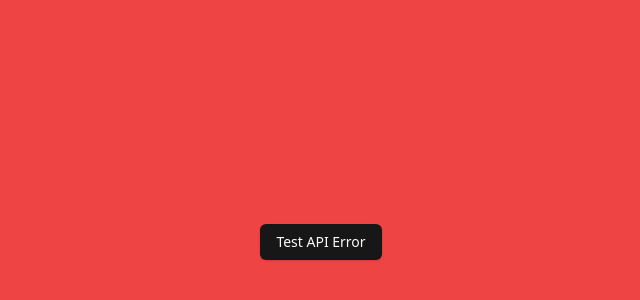
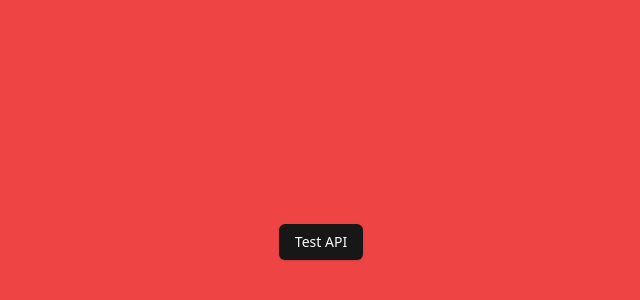
Before and after one commit to engbaqer/hackathonFront, a React (Vite) app: page / in a window 1280 px wide. Shown: the part 158-458 px from the top of the page, without its empty margins (319-959 px from the left). Built offline with nearby package versions, Linux system fonts and the light colour scheme; a web font is replaced by a local one.

Commit message:
add env file

```diff
--- a/src/App.jsx
+++ b/src/App.jsx
@@ -1,20 +1,28 @@
 import { Button } from "@/components/ui/button";
 import apiClient from "./components/utils/apiErorrHandeler";
+import { useState } from "react";
 
 export default function App() {
+  const [response, setResponse] = useState(null);
+
   const testApi = async () => {
     try {
-
-      await apiClient.get("/posts");
+      const res = await apiClient.get("/posts"); // ✅ this will succeed if baseURL is JSONPlaceholder
+      setResponse(res.data); // store the data in state
     } catch (error) {
-
       console.error("Caught in component:", error.message);
     }
   };
 
   return (
-    <div className="flex flex-col min-h-screen bg-red-500 items-center justify-center">
-      <Button onClick={testApi}>Test API Error</Button>
+    <div className="flex flex-col min-h-screen bg-red-500 items-center justify-center gap-4 p-4">
+      <Button onClick={testApi}>Test API</Button>
+
+      {response && (
+        <pre className="bg-white text-black p-2 rounded max-h-64 overflow-auto w-full">
+          {JSON.stringify(response, null, 2)}
+        </pre>
+      )}
     </div>
   );
 }
--- a/src/components/utils/apiErorrHandeler.js
+++ b/src/components/utils/apiErorrHandeler.js
@@ -2,7 +2,7 @@
 import axios from "axios";
 
 const apiClient = axios.create({
-  baseURL: "https://jsonplaceholder.typicode.com", // fake test API
+  baseURL: import.meta.env.VITE_API_BASE_URL, // fake test API
 });
 
 // Response interceptor → error handler
```
Also changed, not shown: 1 other file (tests, documents, lock files or other folders).
